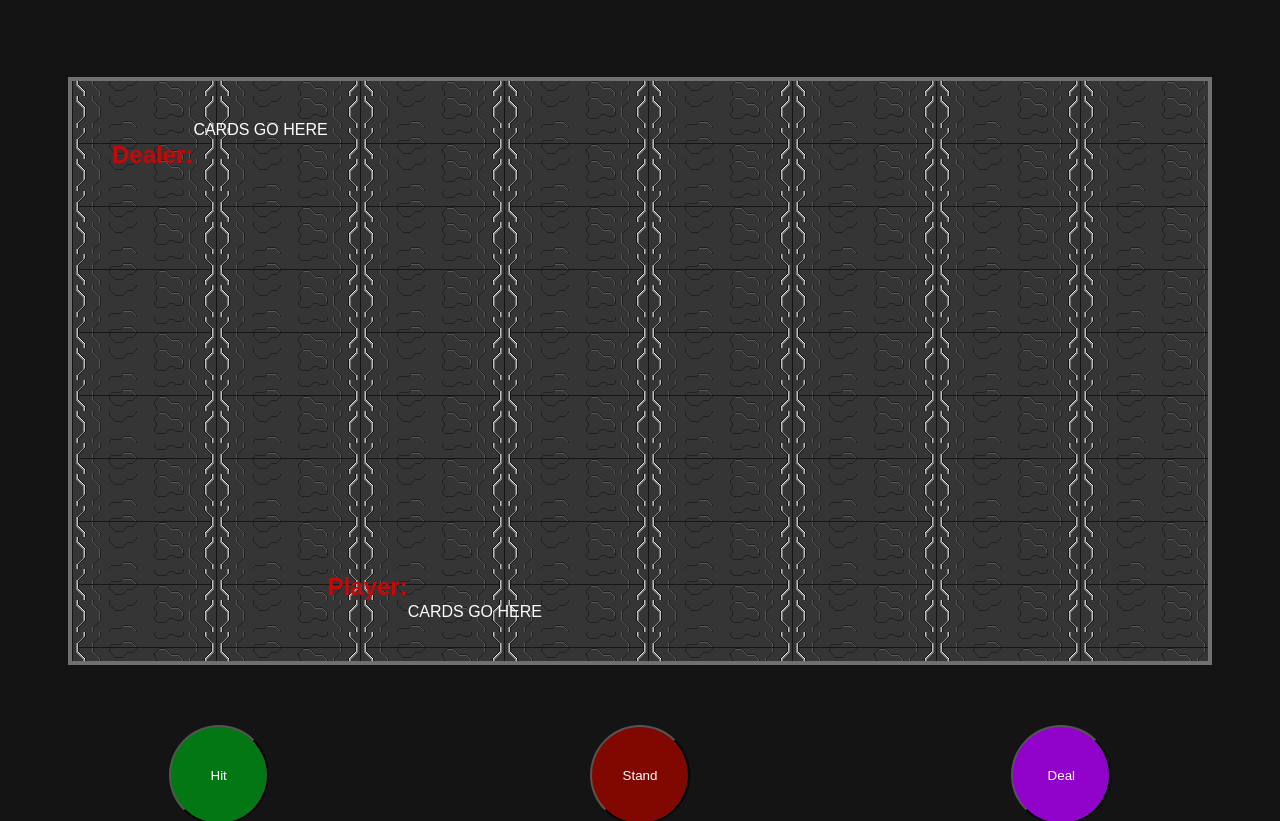
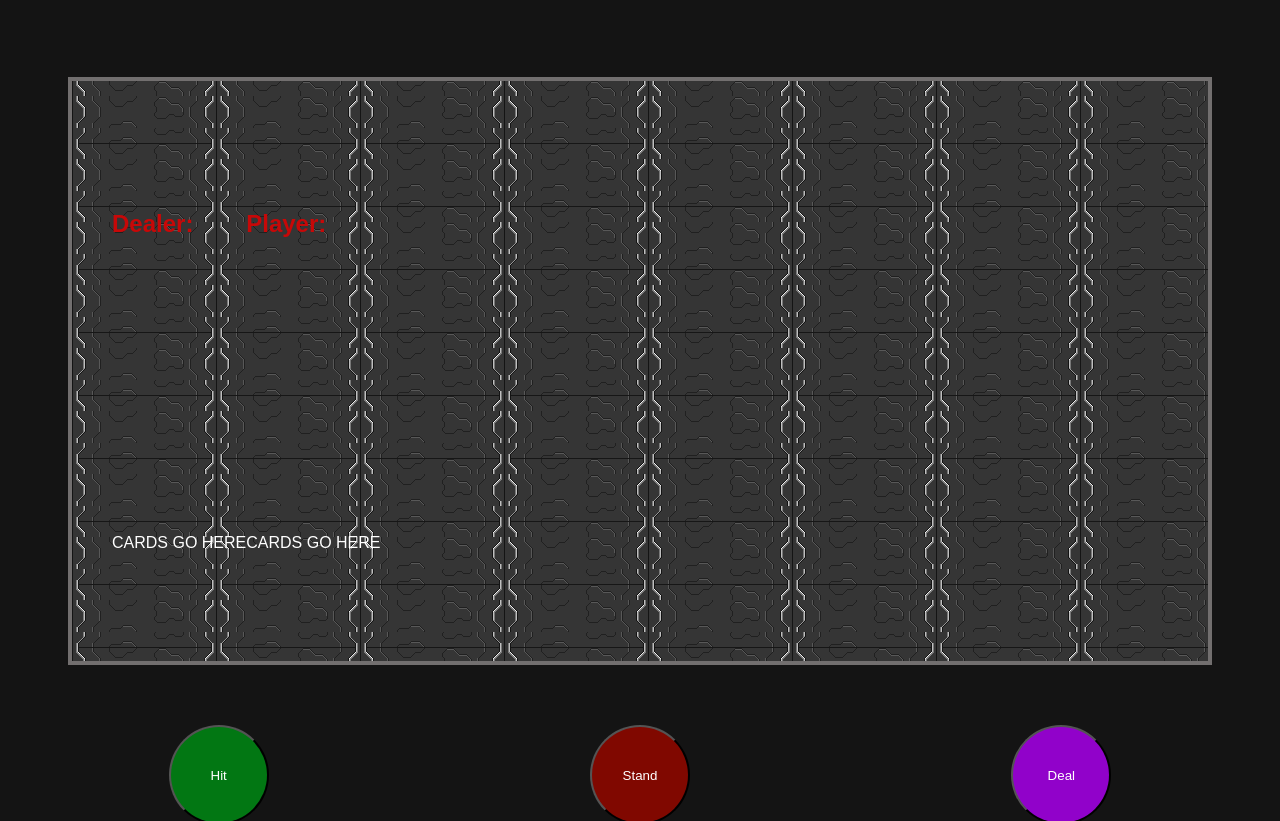
Before and after one commit to cameronotoole44/milestoneProject01, a plain HTML site: page index.html in a window 1280 px wide. Shown: the part 390-1211 px from the top of the page. Drawn offline with Linux system fonts and the light colour scheme; a web font is replaced by a local one.

Commit message:
styling card section

```diff
--- a/style.css
+++ b/style.css
@@ -61,11 +61,13 @@ p {
 
 #dealerRow {
   display: flex;
-  align-items: left;
+  justify-content: space-around;
+  flex-direction: column;
 }
 #playerRow {
   display: flex;
-  align-items: flex-end;
+  justify-content: space-around;
+  flex-direction: column;
 }
 
 #board {
```
